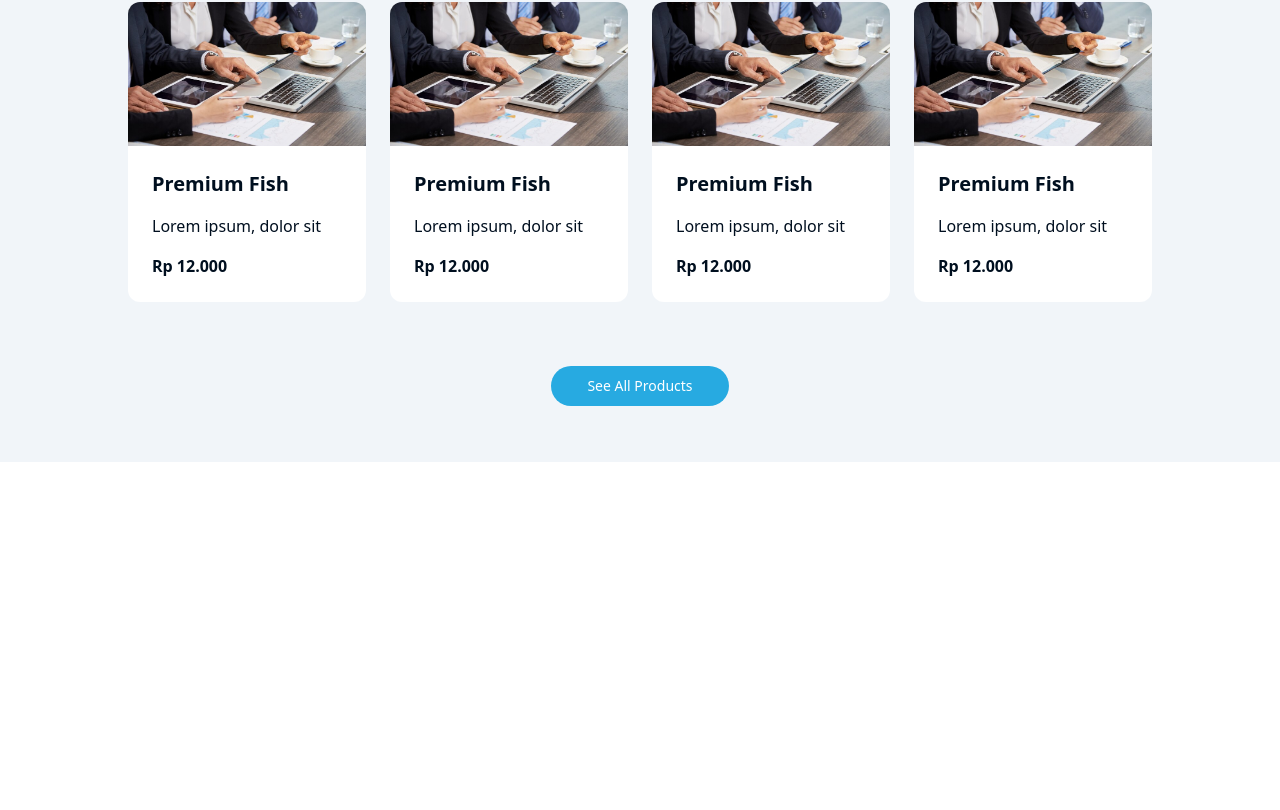
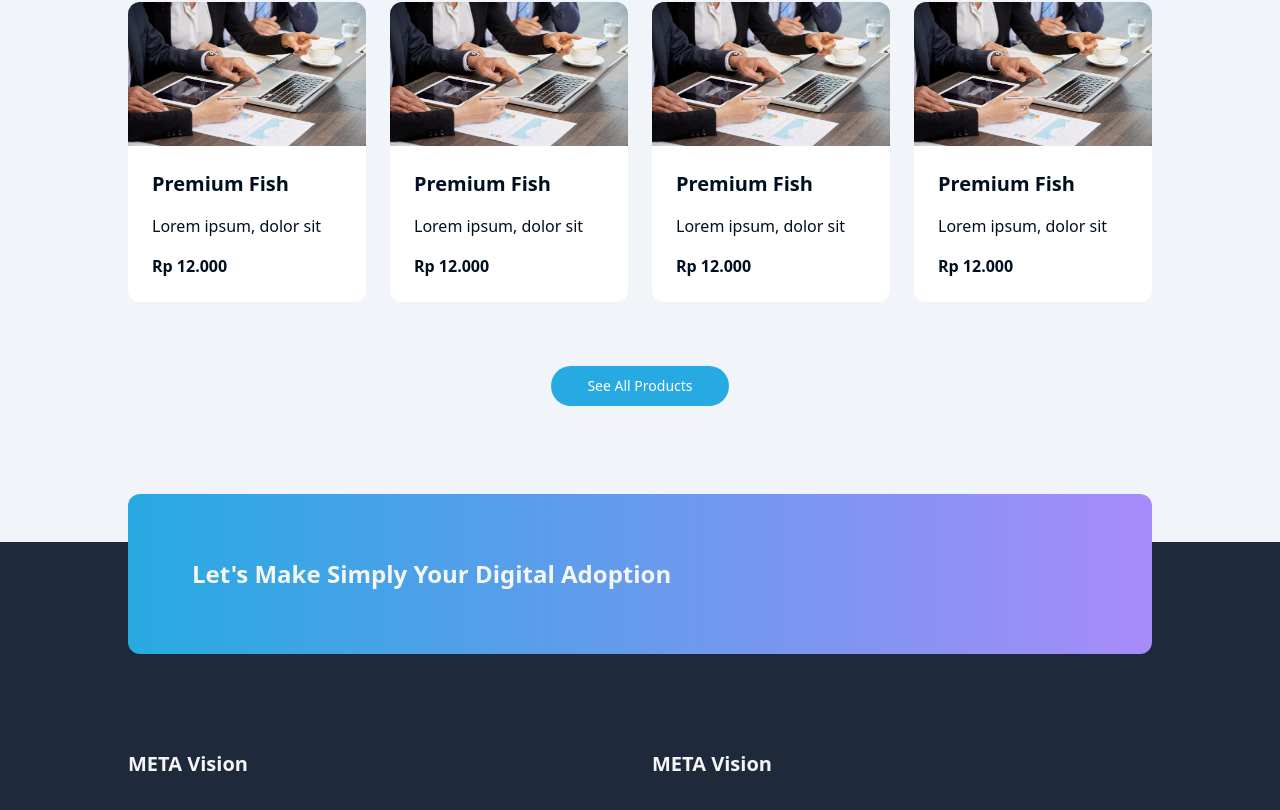
Before and after one commit to thoriqdharmawan/company-profile, a Next.js app: page / in a window 1280 px wide. Shown: the part 2026-2836 px from the top of the page. Before the commit the page ends 2488 px from the top, so only its background shows below. Built offline with nearby package versions, Linux system fonts and the light colour scheme.

Commit message:
feat(homepage): add footer section

```diff
--- a/app/page.tsx
+++ b/app/page.tsx
@@ -1,3 +1,4 @@
+import Footer from "@/components/Footer";
 import Hero from "@/components/Hero";
 import Navbar from "@/components/Navbar";
 import Products from "@/components/Products";
@@ -8,6 +9,7 @@ export default function Home() {
       <Navbar />
       <Hero />
       <Products />
+      <Footer />
     </main>
   );
 }
--- /dev/null
+++ b/components/Footer/index.tsx
@@ -0,0 +1,28 @@
+export default function Footer() {
+  return (
+    <div className="bg-slate-100 pt-20">
+      <div className="bg-slate-800 flex flex-col items-center">
+        <div className="bg-gradient-to-r from-primary to-violet-400 max-w-screen-lg w-full p-16 rounded-xl -mt-12 mb-24">
+          <h3 className="font-extrabold text-2xl text-secondary">
+            Let's Make Simply Your Digital Adoption
+          </h3>
+        </div>
+      </div>
+
+      <div className="pb-24 bg-slate-800 flex justify-center">
+        <div className="grid grid-cols-2 gap-6 w-full max-w-screen-lg">
+          <div>
+            <h2 className="font-extrabold text-xl text-secondary">
+              META Vision
+            </h2>
+          </div>
+          <div>
+            <h2 className="font-extrabold text-xl text-secondary">
+              META Vision
+            </h2>
+          </div>
+        </div>
+      </div>
+    </div>
+  );
+}
--- a/components/Navbar/index.tsx
+++ b/components/Navbar/index.tsx
@@ -1,4 +1,3 @@
-import React from "react";
 import { Button } from "../ui/button";
 
 export default function Navbar() {
--- a/components/Products/ProductItem.tsx
+++ b/components/Products/ProductItem.tsx
@@ -1,5 +1,4 @@
 import Image from "next/image";
-import React from "react";
 
 export default function ProductItem() {
   return (
--- a/components/Products/index.tsx
+++ b/components/Products/index.tsx
@@ -1,4 +1,3 @@
-import React from "react";
 import ProductItem from "./ProductItem";
 import { Button } from "../ui/button";
 
```
